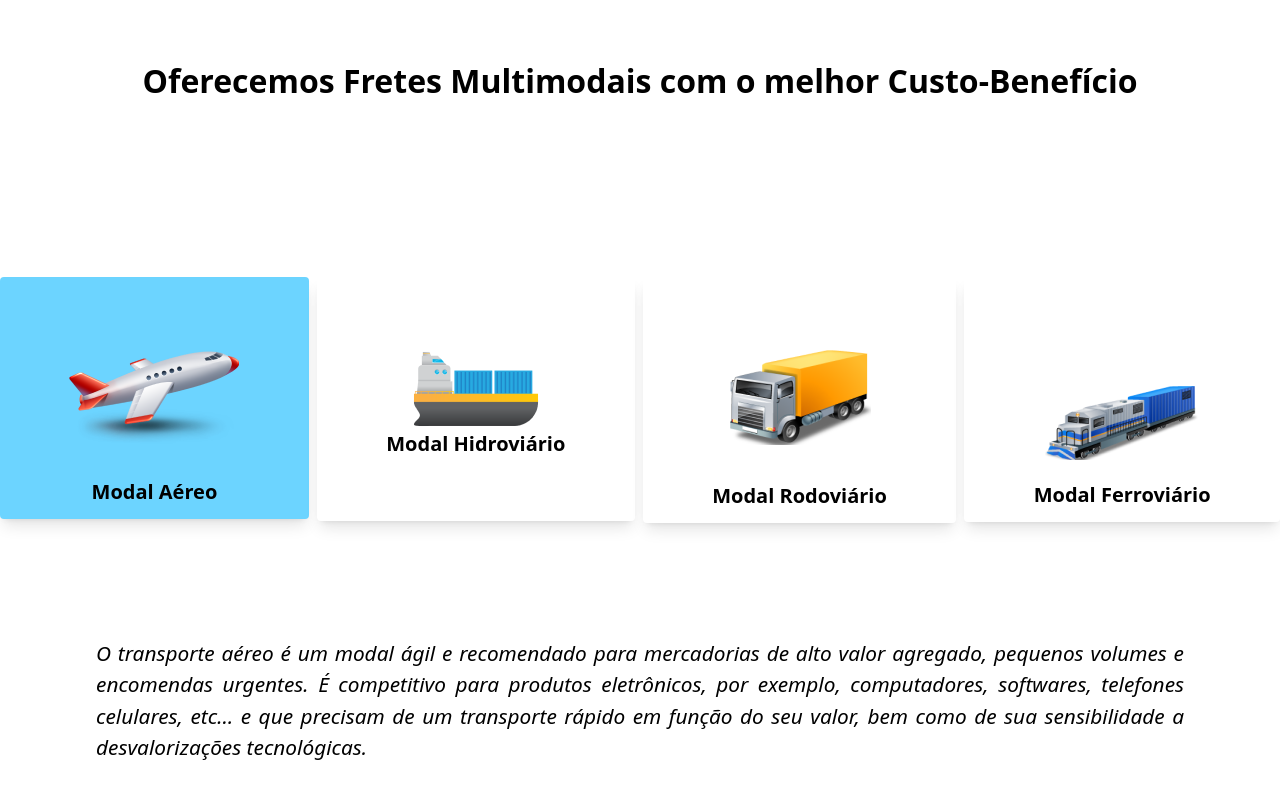
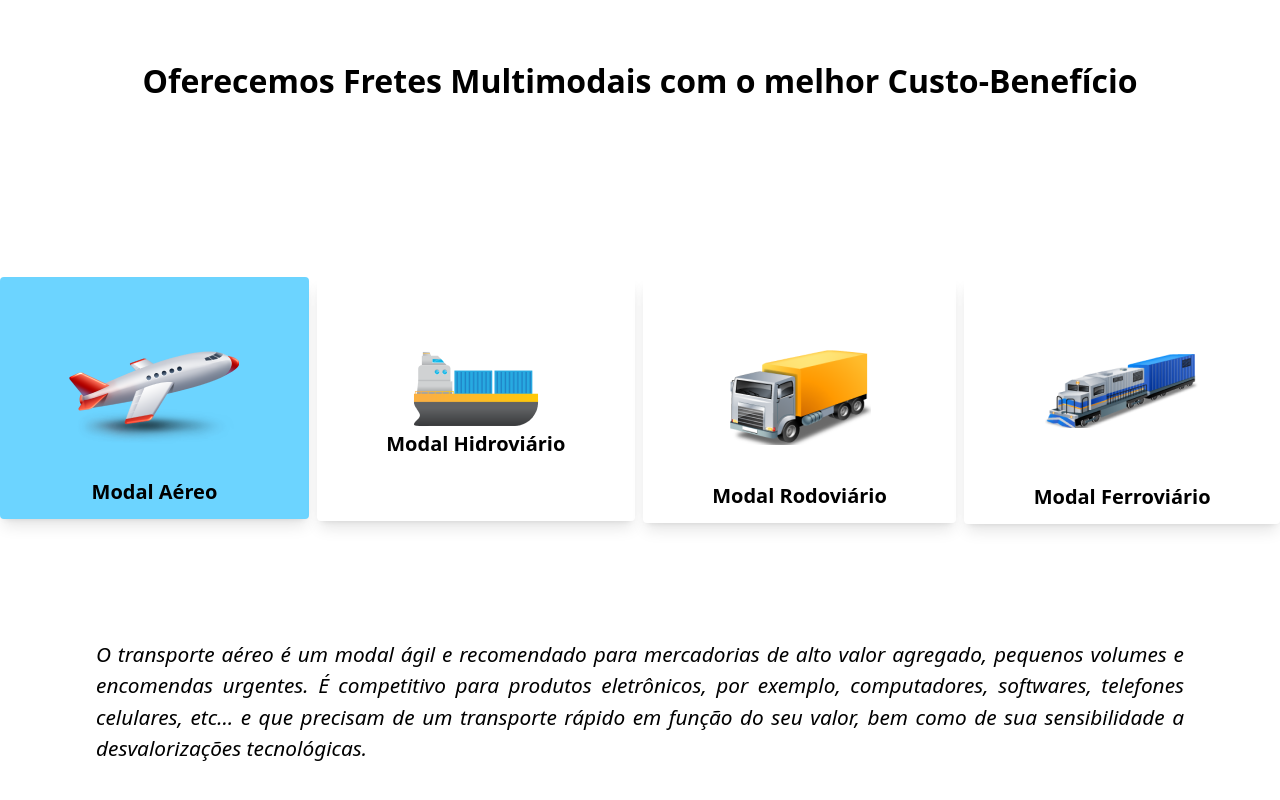
Before and after one commit to CMTTSx/Super-Frete-Rapido-Site, a Next.js app: page / in a window 1280 px wide. Shown: the part 2465-3265 px from the top of the page. Built offline with nearby package versions, Linux system fonts and the light colour scheme.

Commit message:
Atualizando posicao imagem

```diff
--- a/components/Tabs.tsx
+++ b/components/Tabs.tsx
@@ -92,12 +92,12 @@ const Tabs = ({ color }: any) => {
                 href="#link4"
                 role="tablist"
               >
-                <Image src={modalFerroviarioIcon} alt="" className="ml-auto mr-auto mt-10 pb-5 " />
+                <Image src={modalFerroviarioIcon} alt="" className="ml-auto mr-auto  mt-2 pb-[2.7em] " />
                  Modal Ferroviário
               </a>
             </li>
           </ul>
-          <div className="relative flex flex-col min-w-0 break-words w-full mb-6 mt-20 text-justify italic text-[1.3em] pl-20 pr-20 ">
+          <div className="relative flex flex-col min-w-0 break-words  w-full mb-6 mt-20 text-justify italic text-[1.3em] pl-20 pr-20 ">
             <div className="px-4 py-5 flex-auto">
               <div className="tab-content tab-space">
                 <div className={openTab === 1 ? "block" : "hidden"} id="link1">
```
